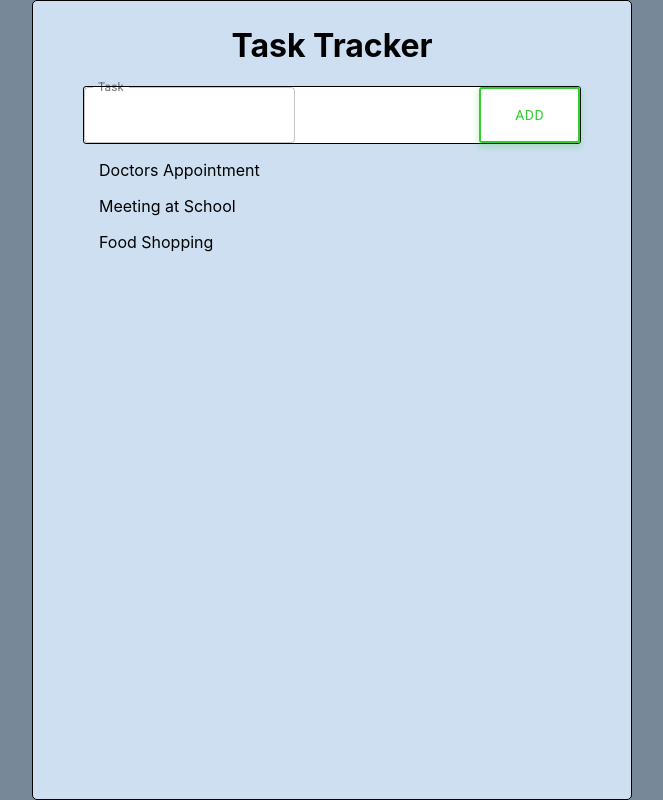
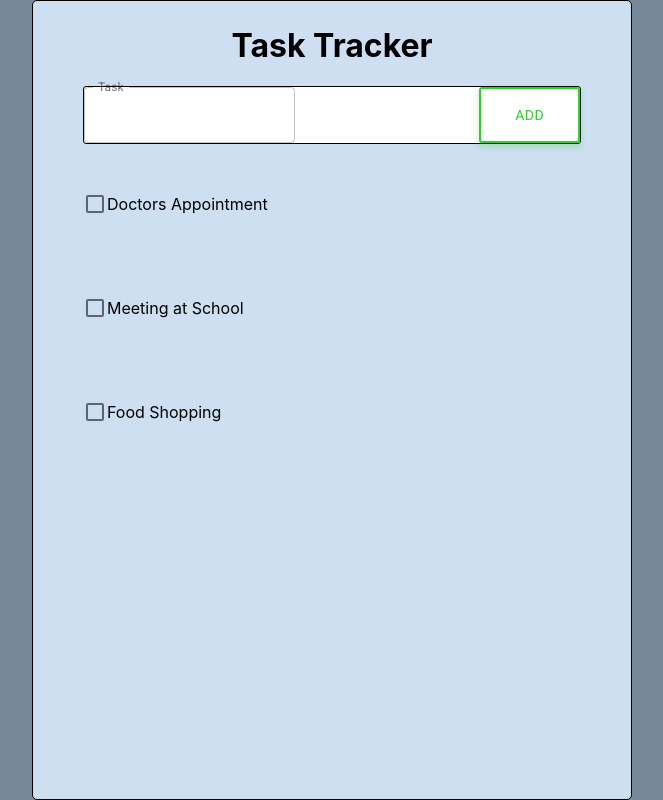
Before and after one commit to Andrew-Sparrow/TODO, a React (Create React App) app: page / in a window 1280 px wide. Shown: the whole page, without its empty margins (308-971 px from the left). Built offline with nearby package versions, Linux system fonts and the light colour scheme.

Commit message:
checkbox was added

```diff
--- /dev/null
+++ b/src/view/Check.jsx
@@ -0,0 +1,25 @@
+import React from 'react';
+import Checkbox from '@material-ui/core/Checkbox';
+
+const Check = () => {
+  const [checked, setChecked] = React.useState(false);
+
+  const handleChange = (event) => {
+    setChecked(event.target.checked);
+  };
+
+  const style = {
+    padding: '20px 0',
+  };
+
+  return (
+    <Checkbox
+      checked={checked}
+      onChange={handleChange}
+      inputProps={{ 'aria-label': 'checkbox' }}
+      style={style}
+    />
+  );
+};
+
+export default Check;
--- a/src/view/Task.jsx
+++ b/src/view/Task.jsx
@@ -1,10 +1,23 @@
 import React from 'react';
 import ListItem from '@material-ui/core/ListItem';
 import PropTypes from 'prop-types';
+import Box from '@material-ui/core/Box';
+import Check from './Check';
 
-const Task = ({ text }) => (
-  <ListItem component="li">{text}</ListItem>
-);
+const Task = ({ text }) => {
+  const style = {
+    display: 'flex',
+    justifyContent: 'start',
+    padding: '20px 0',
+  };
+
+  return (
+    <ListItem component="li" style={style}>
+      <Check />
+      <Box>{text}</Box>
+    </ListItem>
+  );
+};
 
 Task.propTypes = {
   text: PropTypes.string,
```
Also changed, not shown: 1 other file (tests, documents, lock files or other folders).
